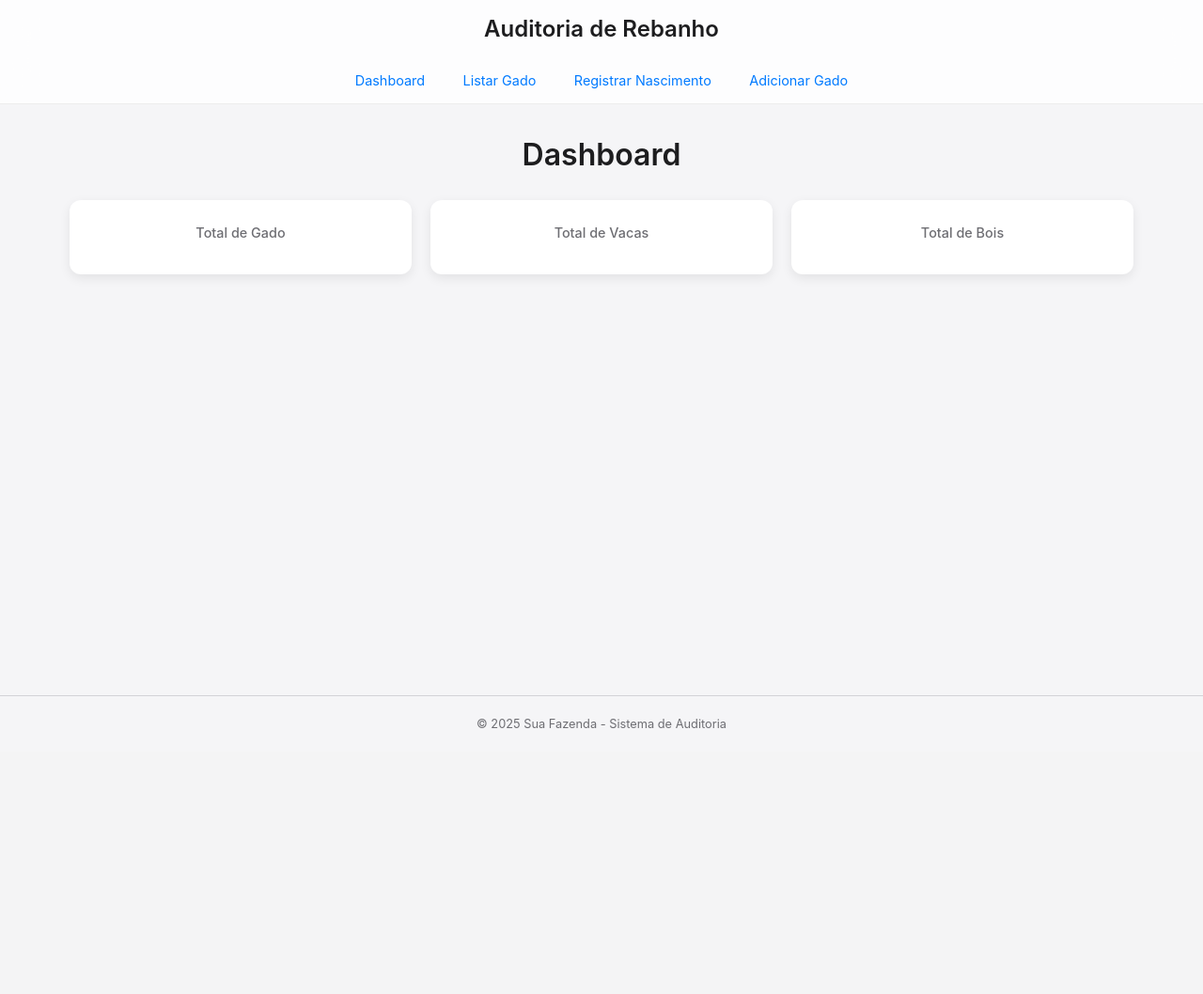
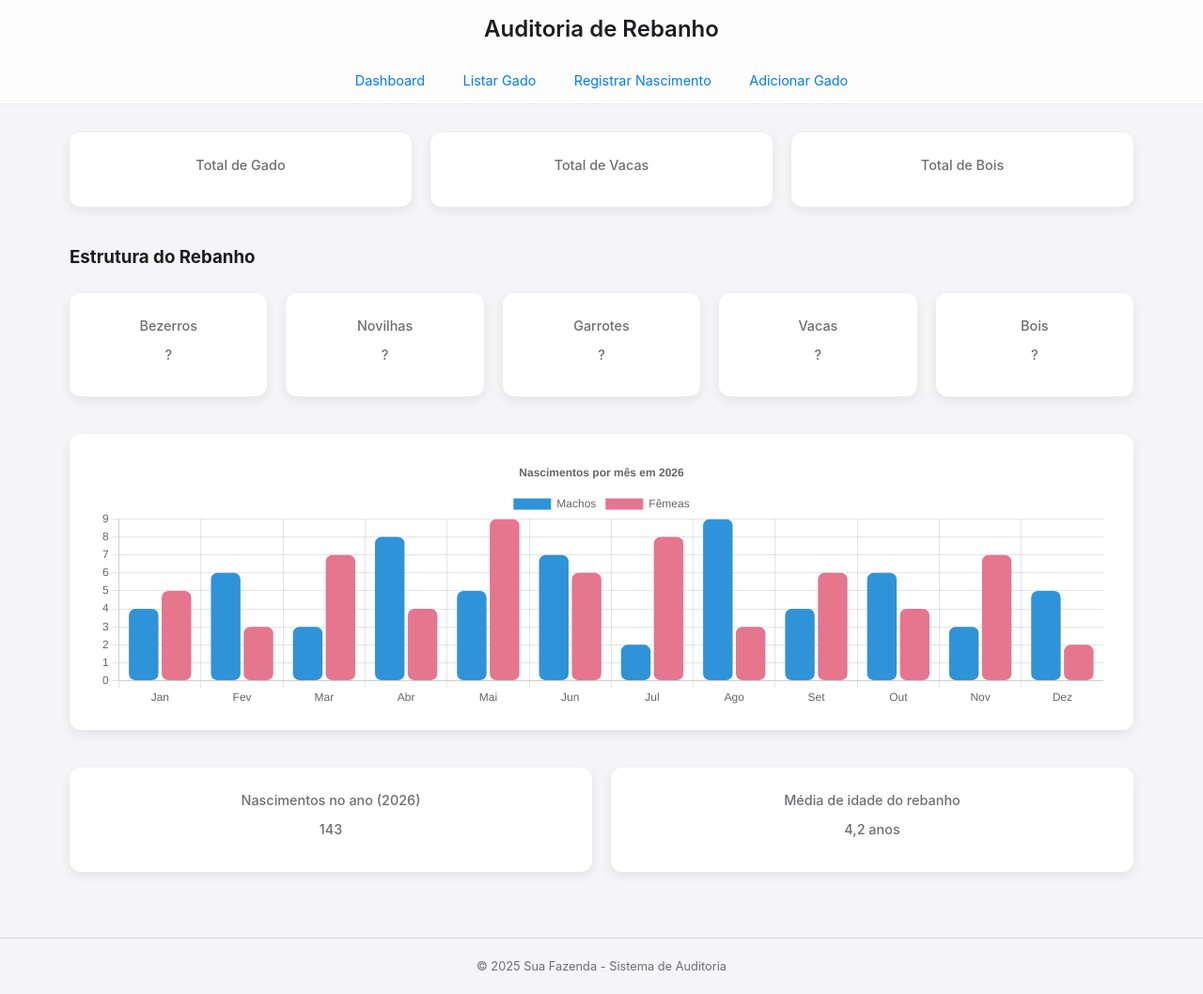
Before and after one commit to gabrielbitti/cattle-log, a FastAPI app: template templates/index.html in a window 1280 px wide. Shown: the whole page at 94% size. Before the commit the page ends 775 px from the top, so only its background shows below. Run offline with FastAPI, Linux system fonts and the light colour scheme; the template is opened without the code that fills it, so the values that code supplies are empty; parts of the project's set-up code (start-up, migrations or seed data) failed here and were passed over.

Commit message:
Adds chart and other cards in dashboard

```diff
--- a/templates/index.html
+++ b/templates/index.html
@@ -4,7 +4,6 @@
 
 {% block content %}
     <section class="dashboard">
-        <h2>Dashboard</h2>
         <div class="stats">
             <div class="stat-card">
                 <h3>Total de Gado</h3>
@@ -20,4 +19,101 @@
             </div>
         </div>
     </section>
+
+    <section class="cattle-structure">
+        <div>
+            <h3>Estrutura do Rebanho</h3>
+        </div>
+        <br>
+        <div class="stats">
+            <div class="stat-card">
+                <h3>Bezerros</h3>
+                <h3 id="">?</h3>
+            </div>
+            <div class="stat-card">
+                <h3>Novilhas</h3>
+                <h3 id="">?</h3>
+            </div>
+            <div class="stat-card">
+                <h3>Garrotes</h3>
+                <h3 id="">?</h3>
+            </div>
+            <div class="stat-card">
+                <h3>Vacas</h3>
+                <h3 id="">?</h3>
+            </div>
+            <div class="stat-card">
+                <h3>Bois</h3>
+                <h3 id="">?</h3>
+            </div>
+        </div>
+    </section>
+
+    <section class="births-by-month">
+        <div class="stats">
+            <div class="stat-card">
+                <canvas id="birthsChart"></canvas>
+            </div>
+        </div>
+    </section>
+
+     <section class="">
+        <div class="stats">
+            <div class="stat-card">
+                <h3>Nascimentos no ano (2026)</h3>
+                <h3 id="cattle-count">143</h3>
+            </div>
+            <div class="stat-card">
+                <h3>Média de idade do rebanho</h3>
+                <h3 id="cow-count">4,2 anos</h3>
+            </div>
+        </div>
+    </section>
+
 {% endblock %}
+
+{% block scripts_extra %}
+<script src="https://cdn.jsdelivr.net/npm/chart.js"></script>
+<script>
+    const labels = ['Jan', 'Fev', 'Mar', 'Abr', 'Mai', 'Jun', 'Jul', 'Ago', 'Set', 'Out', 'Nov', 'Dez'];
+    const data = {
+        labels: labels,
+        datasets: [
+            {
+                label: 'Machos',
+                data: [4, 6, 3, 8, 5, 7, 2, 9, 4, 6, 3, 5],
+                borderColor: 'rgb(0 121 204)',
+                backgroundColor: 'rgb(46 147 216)',
+                borderWidth: 0,
+                borderRadius: 7,
+                borderSkipped: false,
+            },
+            {
+                label: 'Fêmeas',
+                data: [5, 3, 7, 4, 9, 6, 8, 3, 6, 4, 7, 2],
+                borderColor: 'rgb(230 117 142)',
+                backgroundColor: 'rgb(230 117 142)',
+                borderWidth: 0,
+                borderRadius: 7,
+                borderSkipped: false,
+            }
+        ]
+    };
+
+    new Chart(document.getElementById('birthsChart'), {
+        type: 'bar',
+        data: data,
+        options: {
+            responsive: true,
+            aspectRatio: 4,
+            plugins: {
+                legend: { position: 'top' },
+                title: {
+                    display: true,
+                    text: 'Nascimentos por mês em 2026'
+                }
+            }
+        }
+    });
+</script>
+{% endblock %}
```
